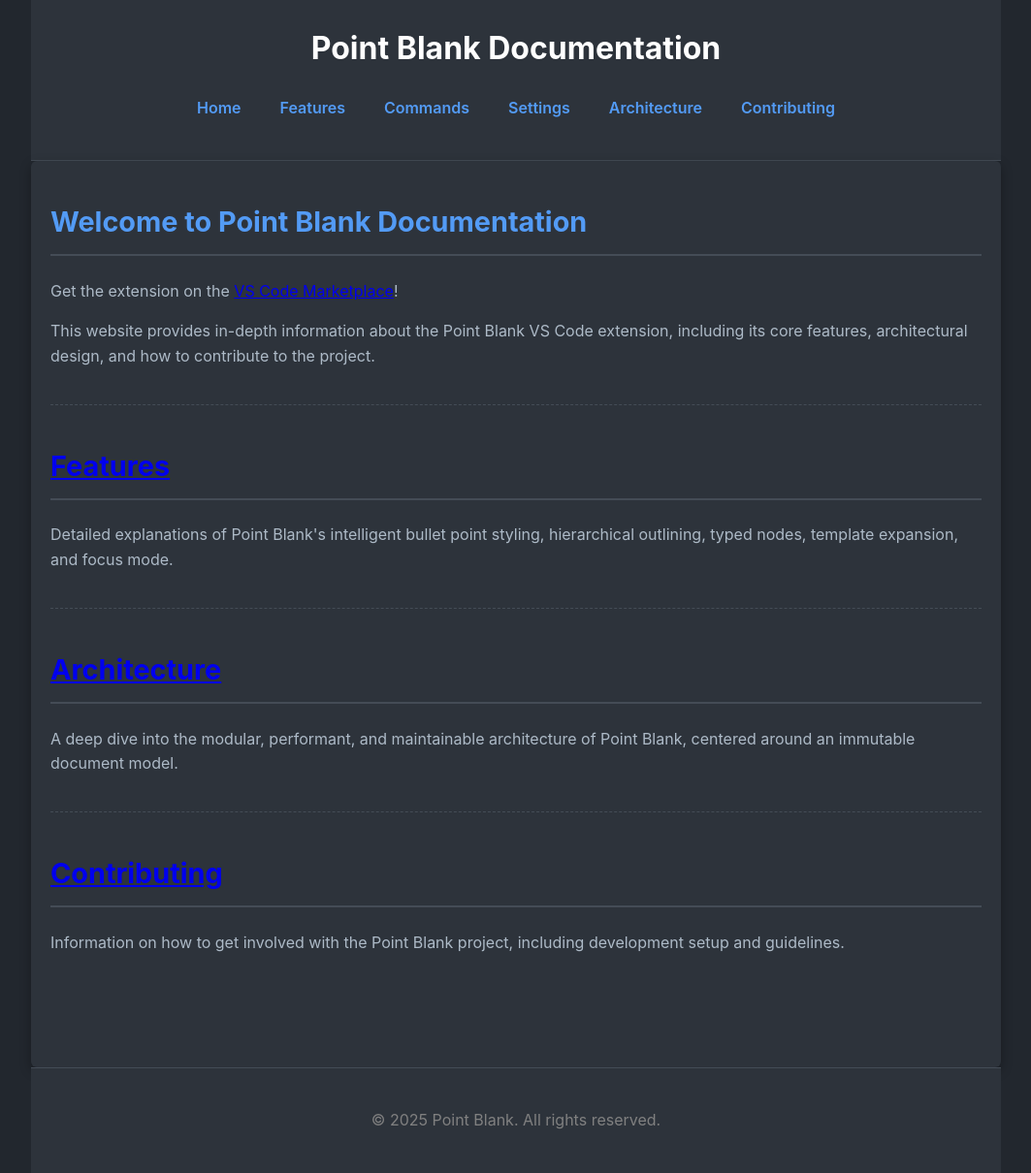
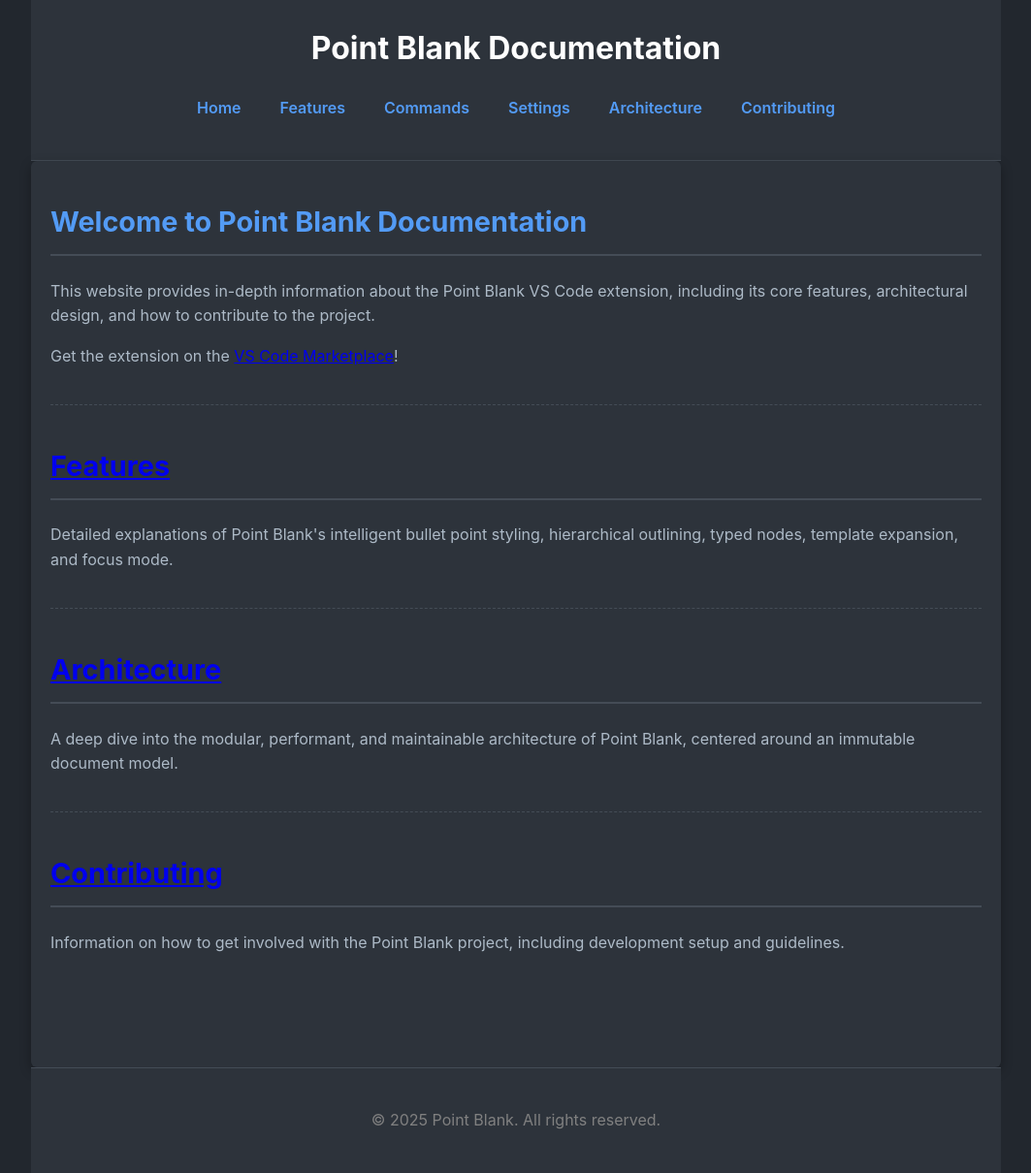
Before and after one commit to ryanncode/point-blank, a Jekyll site: the page built from docs/index.html, in a window 1280 px wide. Shown: the whole page at 97% size, without its empty margins (108-1171 px from the left). Built offline with Jekyll 4.4.1, drawn with Linux system fonts in a browser that asks for light colours; a script that is not in the unit is left out; some of the changed lines change nothing that is shown.

Commit message:
layout change

```diff
--- a/docs/index.html
+++ b/docs/index.html
@@ -5,8 +5,8 @@
 
 <section id="home">
     <h2>Welcome to Point Blank Documentation</h2>
+    <p>This website provides in-depth information about the Point Blank VS Code extension, including its core features, architectural design, and how to contribute to the project.</p>
     <p>Get the extension on the <a href="https://marketplace.visualstudio.com/items?itemName=fastblit.pointblank">VS Code Marketplace</a>!</p>
-    <p>This website provides in-depth information about the Point Blank VS Code extension, including its core features, architectural design, and how to contribute to the project.</p>
 </section>
 <section id="features">
     <h2><a href="features.html">Features</a></h2>
```
Also changed, not shown: README.md.
